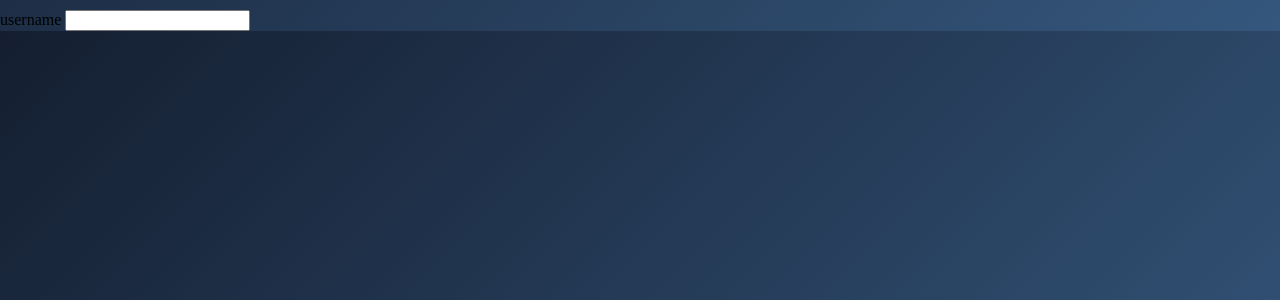
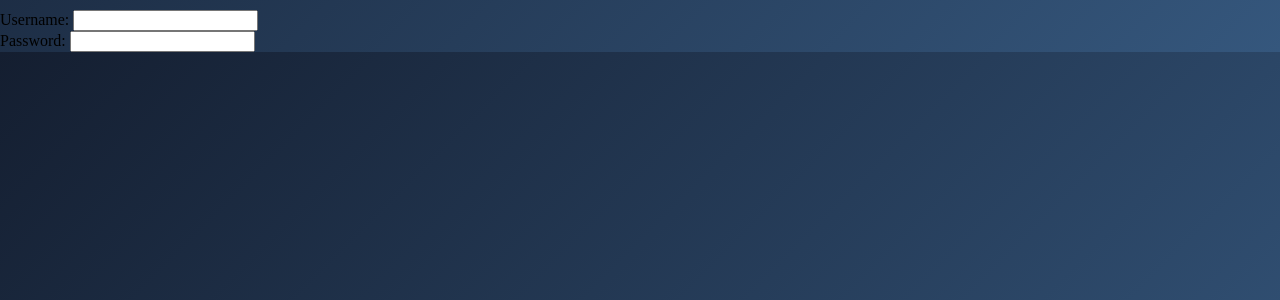
Before and after one commit to itzhalpepe/codeacademy, a plain HTML site: page 07_forms/index.html in a window 1280 px wide. Shown: the part 500-800 px from the top of the page. Drawn offline with Linux system fonts and the light colour scheme; files that its build step writes are made by us from their sources.

Commit message:
Password Input

```diff
--- a/07_forms/index.html
+++ b/07_forms/index.html
@@ -5,7 +5,7 @@
     <meta charset="utf-8">
     <link rel="stylesheet" type="text/css" href="style.css">
     <link href="https://fonts.googleapis.com/css?family=Rubik" rel="stylesheet">
-    <title>Labels</title>
+    <title>Password Input</title>
 </head>
 
 <body>
@@ -15,9 +15,12 @@
         <hr>
         <form>
             <h1>Login to start creating a burger!</h1>
+            <label for="username">Username:</label>
+            <input type="text" name="username" id="username">
+            <br>
+            <label for="user-pw">Password:</label>
             <!--Add your code below-->
-            <label for="username">username</label>
-            <input type="text" name="username" id="username">
+            <input id="user-pw" type="password" name="user-pw">
         </form>
     </section>
 </body>
```
